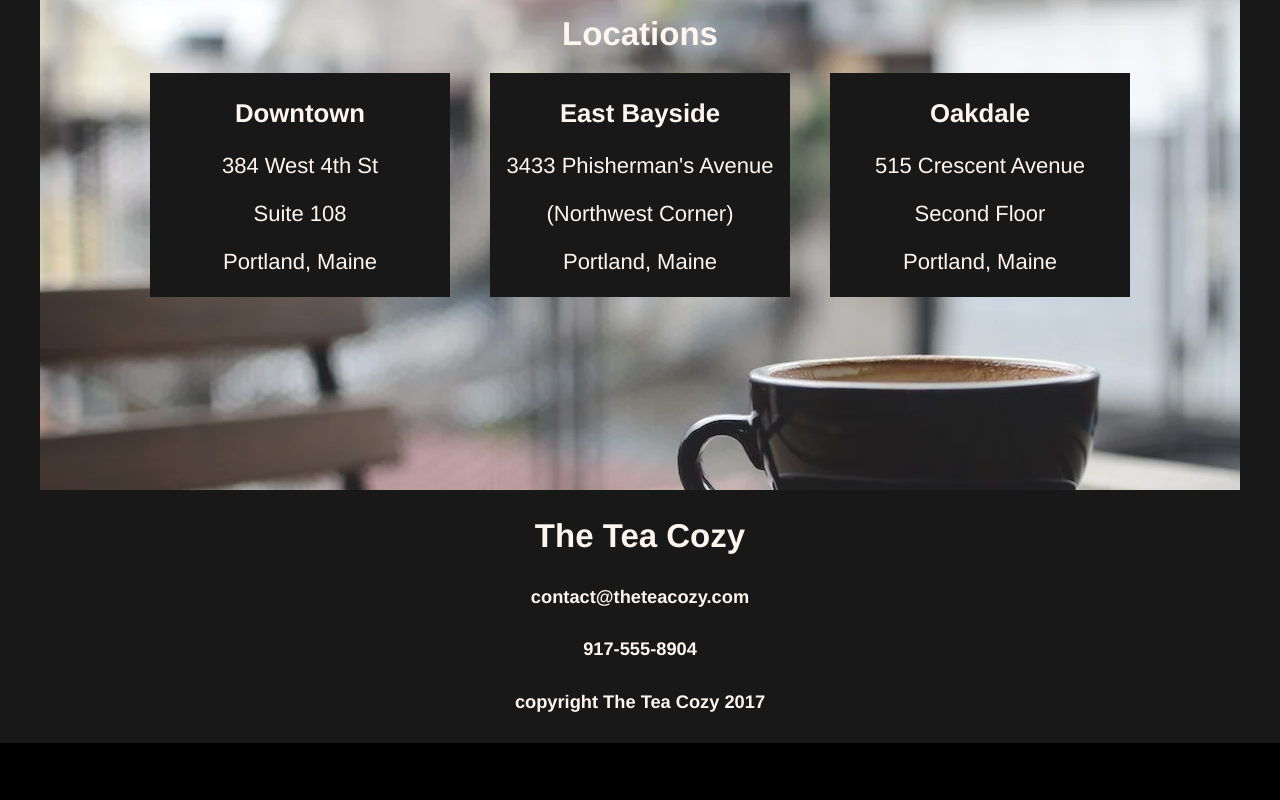
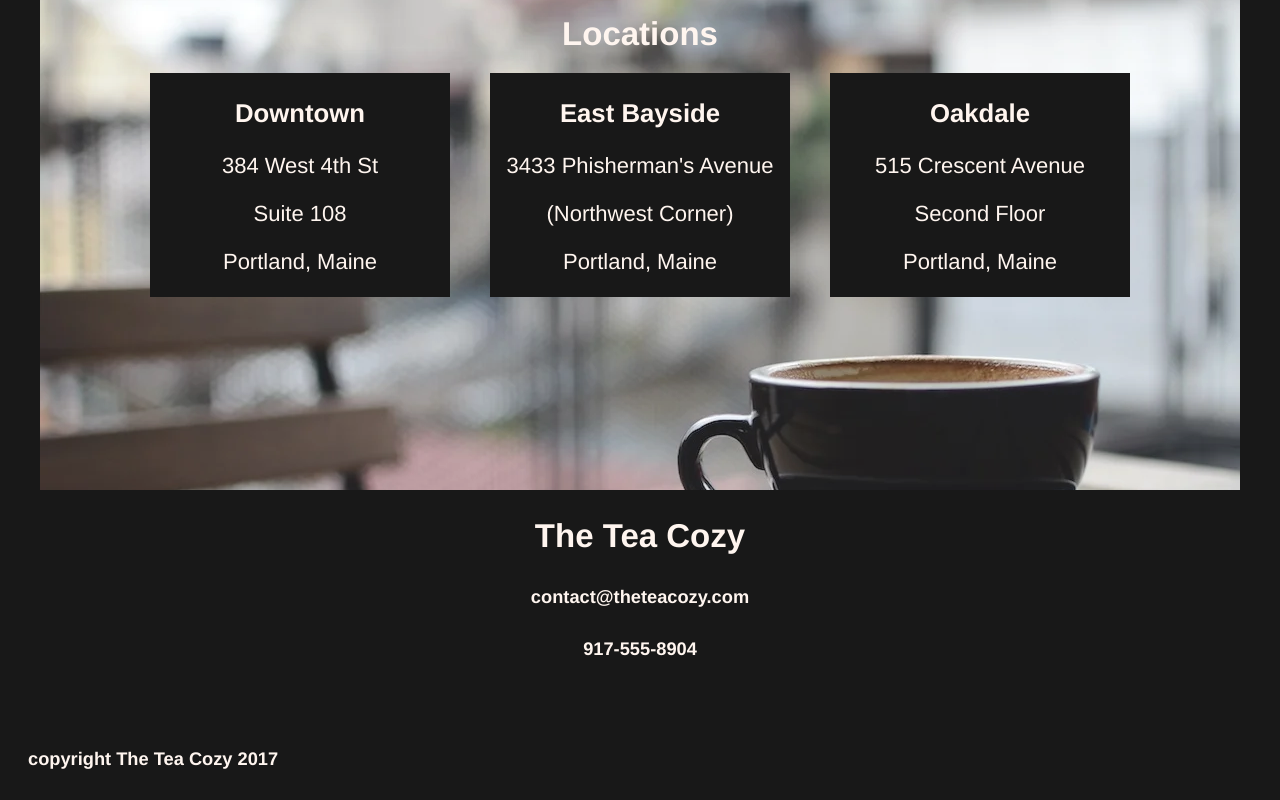
Before and after one commit to jt-ziolo/Codecademy-Web-Development-Foundations-Off-Platform-Project-Tea-Cozy, a plain HTML site: page index.html in a window 1280 px wide. Shown: the part 1725-2525 px from the top of the page. Before the commit the page ends 2468 px from the top, so only its background shows below. Drawn offline with Linux system fonts and the light colour scheme.

Commit message:
style: format contact info and footer sections

```diff
--- a/style.css
+++ b/style.css
@@ -112,3 +112,13 @@ h4 {
   width: 1200px;
   background-image: url(resources/img-locations-background.webp);
 }
+
+.contact-info {
+  height: 200px;
+}
+
+footer {
+  display: block;
+  margin-left: 20px;
+  text-align: left;
+}
```
